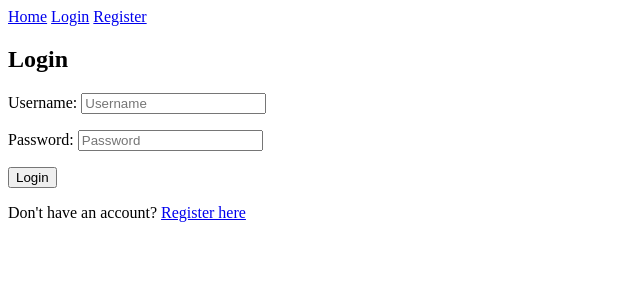
After one commit to Karthik-Billava/sem_hall_mgt, a Django app: page /login/ in a window 1280 px wide. The commit adds this page. Shown: the top 300 px of the page, without its empty margins (0-640 px from the left). Run offline with Django 5.2, Linux system fonts and the light colour scheme.

Commit message:
feat: add user login functionality

```diff
--- a/core/templates/core/home.html
+++ b/core/templates/core/home.html
@@ -5,6 +5,6 @@
     {% if user.is_authenticated %}
         <p>Hello, {{ user.username }}! Ready to book a seminar hall?</p>
     {% else %}
-        <p>Please <a href="">log in</a> or <a href="{% url 'register' %}">register</a> to continue.</p>
+        <p>Please <a href="{% url "logout" %}">log in</a> or <a href="{% url 'register' %}">register</a> to continue.</p>
     {% endif %}
 {% endblock %}
--- a/login/forms.py
+++ b/login/forms.py
@@ -8,3 +8,7 @@ class CustomUserCreationForm(UserCreationForm):
     class Meta:
         model = CustomUser
         fields = ['username', 'email', 'user_type', 'password1', 'password2']
+
+class LoginForm(forms.Form):
+    username = forms.CharField(max_length=150, widget=forms.TextInput(attrs={'class': 'form-control', 'placeholder': 'Username'}))
+    password = forms.CharField(widget=forms.PasswordInput(attrs={'class': 'form-control', 'placeholder': 'Password'}))
--- /dev/null
+++ b/login/templates/login/login.html
@@ -0,0 +1,13 @@
+{% extends 'base.html' %}
+
+{% block content %}
+<div class="container">
+    <h2>Login</h2>
+    <form method="post">
+        {% csrf_token %}
+        {{ form.as_p }}
+        <button type="submit">Login</button>
+    </form>
+    <p>Don't have an account? <a href="{% url 'register' %}">Register here</a></p>
+</div>
+{% endblock %}
--- a/login/urls.py
+++ b/login/urls.py
@@ -5,4 +5,5 @@ from . import views
 urlpatterns = [
     path('register/', views.register, name='register'),
     path('logout/', views.logout_view, name='logout'),
+     path('login/', views.login_view, name='login'),
 ]
--- a/login/views.py
+++ b/login/views.py
@@ -1,8 +1,9 @@
 from django.shortcuts import render, redirect
 from django.urls import reverse
 from django.http import HttpResponseRedirect
-from django.contrib.auth import login, logout,authenticate
-from .forms import CustomUserCreationForm
+from django.contrib.auth import login,logout,authenticate
+from django.contrib import messages
+from .forms import CustomUserCreationForm,LoginForm
 
 
 # Create your views here.
@@ -25,3 +26,18 @@ def register(request):
 def logout_view(request):
     logout(request)  #clears the session
     return redirect('corehome56:home')
+
+def login_view(request):
+    if request.method == 'POST':
+        username = request.POST['username']
+        password = request.POST['password']
+        user = authenticate(request, username=username, password=password)
+        if user is not None:
+            login(request, user)
+            return redirect('corehome56:home')
+        else:
+            messages.error(request, 'Invalid username or password')
+    form=LoginForm()
+    return render(request, 'login/login.html', {
+        "form":form
+    })
--- a/templates/base.html
+++ b/templates/base.html
@@ -11,7 +11,7 @@
         {% if user.is_authenticated %}
             <a href="{% url 'logout' %}">Logout</a>
         {% else %}
-            <a href="">Login</a>
+            <a href="{% url "login" %}">Login</a>
             <a href="{% url 'register' %}">Register</a>
         {% endif %}
     </nav>
```
